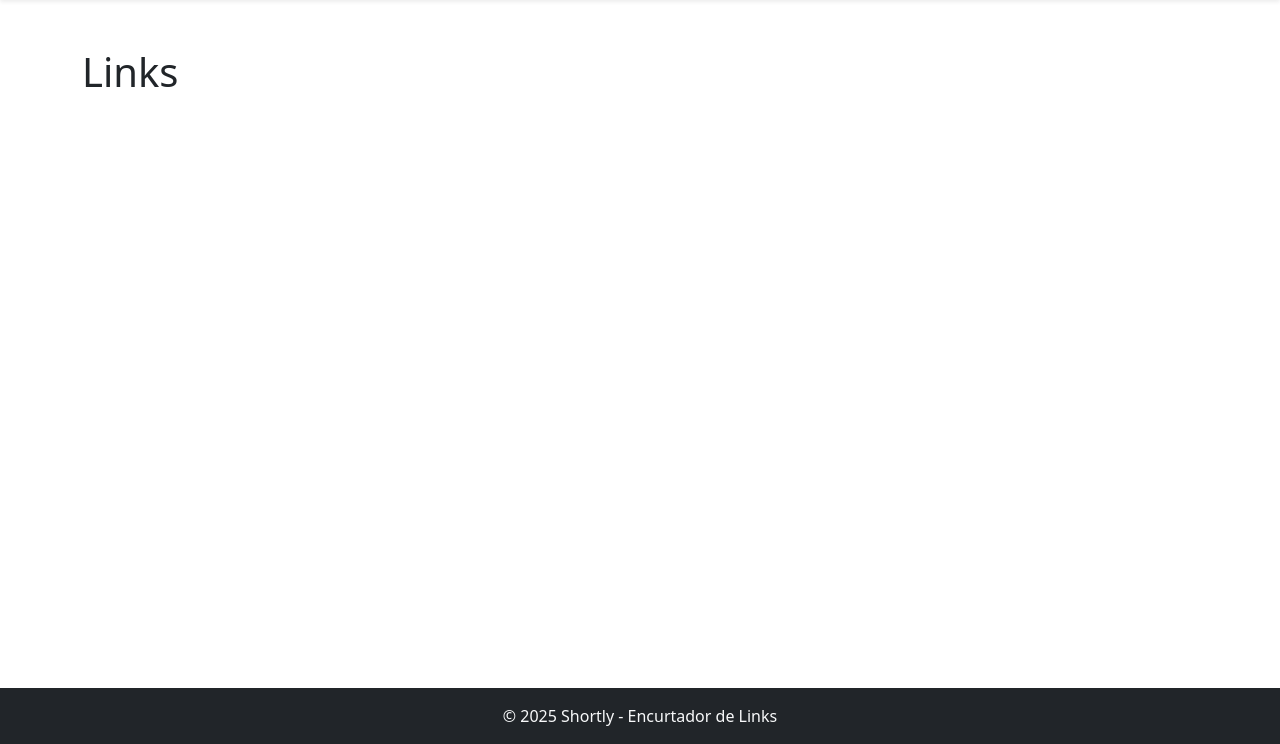
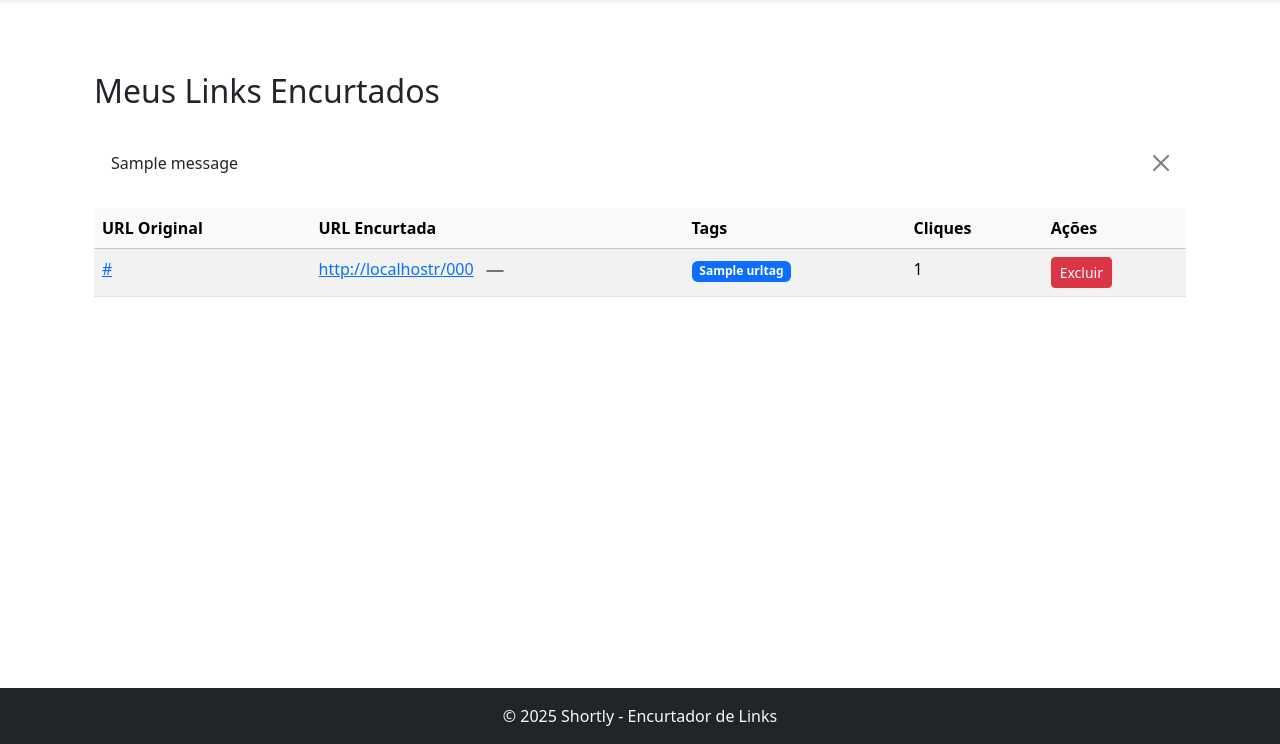
Before and after one commit to rafaelrsz/shortly, a Django app: page /links in a window 1280 px wide. Shown: the part 56-800 px from the top of the page. Run offline with Django 5.2, Linux system fonts and the light colour scheme; a user stored in the database is signed in; tables that the repository leaves empty hold one stand-in row (values such as "Sample post"); one stand-in notice (Sample message) is shown; parts of the project's set-up code (start-up, migrations or seed data) failed here and were passed over.

Commit message:
Criacao de CRUD de links

```diff
--- a/shortly/templates/links.html
+++ b/shortly/templates/links.html
@@ -1,5 +1,71 @@
 {% extends "base.html" %}
 
 {% block conteudo %}
-<h1>Links</h1>
+<div class="container mt-4">
+
+    <h2 class="mb-4">Meus Links Encurtados</h2>
+
+    {% if messages %}
+        {% for message in messages %}
+        <div class="alert alert-{{ message.tags }} alert-dismissible fade show">
+            {{ message }}
+            <button type="button" class="btn-close" data-bs-dismiss="alert" aria-label="Close"></button>
+        </div>
+        {% endfor %}
+    {% endif %}
+
+    {% if links %}
+    <div class="table-responsive">
+        <table class="table table-striped table-hover">
+            <thead class="table-light">
+                <tr>
+                    <th>URL Original</th>
+                    <th>URL Encurtada</th>
+                    <th>Tags</th>
+                    <th>Cliques</th>
+                    <th>Ações</th>
+                </tr>
+            </thead>
+            <tbody>
+                {% for link in links %}
+                <tr>
+                    <td>
+                        <a href="{{ link.original_url }}" target="_blank" class="text-truncate" style="max-width: 200px; display: inline-block;">
+                            {{ link.original_url|truncatechars:30 }}
+                        </a>
+                    </td>
+                    <td>
+                        <a href="{% url 'redirect_short_url' link.short_code %}" target="_blank">{{ request.build_absolute_uri|cut:request.get_full_path }}r/{{ link.short_code }}</a>
+                        <button class="btn btn-sm btn-outline-secondary ms-2 py-0" onclick="navigator.clipboard.writeText('{{ base_url }}/{{ link.short_code }}')">
+                            <i class="bi bi-clipboard"></i>
+                        </button>
+                    </td>
+                    <td>
+                        {% for tag in link.tags.all %}
+                        <span class="badge bg-primary me-1">{{ tag.name }}</span>
+                        {% endfor %}
+                    </td>
+                    <td>{{ link.clicks_count }}</td>
+                    <td>
+                        <form method="POST" action="{% url 'links' %}" class="d-inline">
+                            {% csrf_token %}
+                            <input type="hidden" name="link_id" value="{{ link.id }}">
+                            <button type="submit" name="delete_link" class="btn btn-danger btn-sm"
+                                onclick="return confirm('Tem certeza que deseja excluir este link?')">
+                                <i class="bi bi-trash"></i> Excluir
+                            </button>
+                        </form>
+                    </td>
+                </tr>
+                {% endfor %}
+            </tbody>
+        </table>
+    </div>
+    {% else %}
+    <div class="alert alert-info">
+        Você ainda não criou nenhum link encurtado. <a href="{% url 'home' %}" class="alert-link">Criar um novo link</a>
+    </div>
+    {% endif %}
+
+</div>
 {% endblock %}
--- a/shortly/views.py
+++ b/shortly/views.py
@@ -80,5 +80,19 @@ def tags(request):
 
 @login_required(login_url='login')
 def links(request):
-    if request.method == "GET":
-        return render(request, 'links.html')
+    user_links = ShortURL.objects.filter(user=request.user).prefetch_related('tags')
+
+    for link in user_links:
+        link.clicks_count = Click.objects.filter(short_url=link).count()
+
+    if request.method == 'POST' and 'delete_link' in request.POST:
+        link_id = request.POST.get('link_id')
+        ShortURL.objects.filter(id=link_id, user=request.user).delete()
+        return redirect('links')
+
+    base_url = request.build_absolute_uri('/')[:-1]
+
+    return render(request, 'links.html', {
+        'links': user_links,
+        'base_url': base_url
+    })
```
Also changed, not shown: Readme.md.
